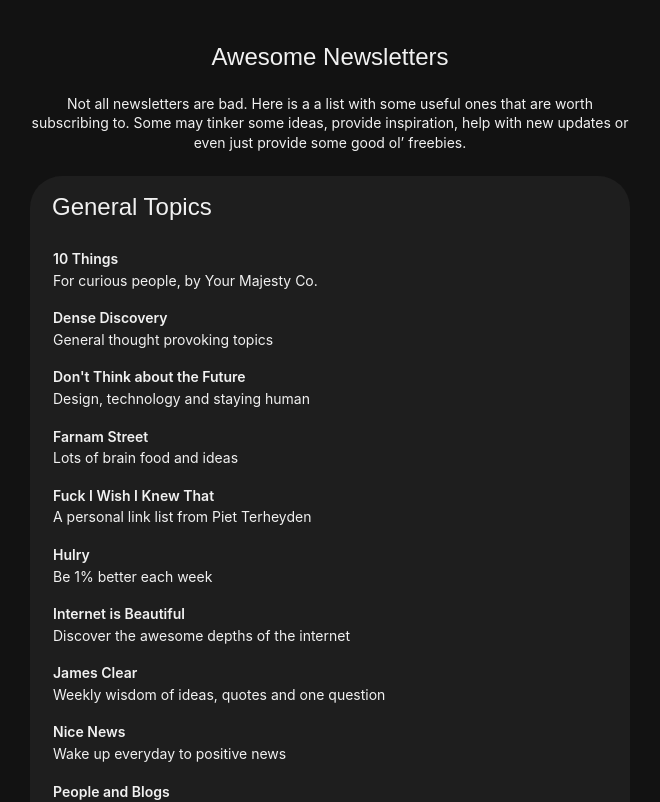
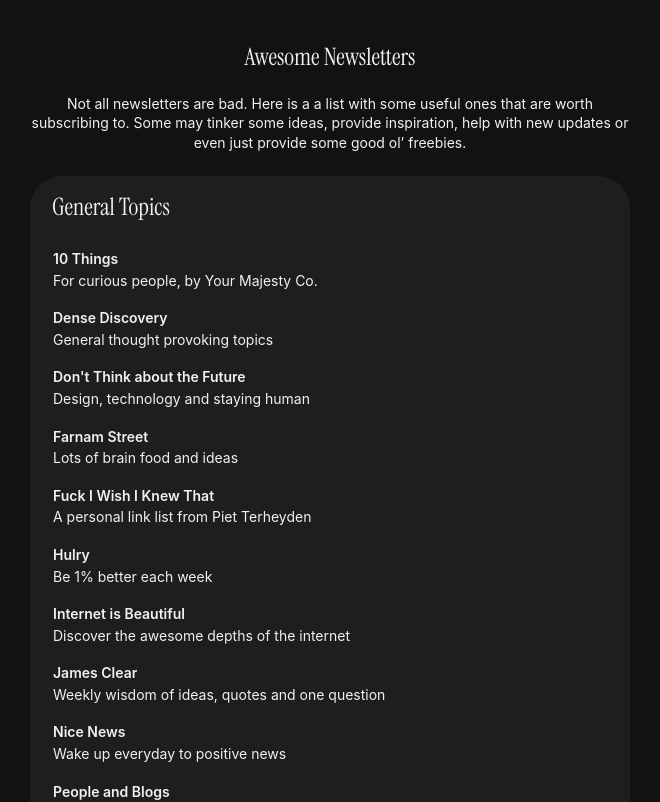
Before and after one commit to tangaroo/awesome-newsletters, a Next.js app: page / in a window 1280 px wide. Shown: the top 802 px of the page, without its empty margins (310-970 px from the left). Built offline with nearby package versions, Linux system fonts and the light colour scheme.

Commit message:
Added font

```diff
--- a/styles/styles.js
+++ b/styles/styles.js
@@ -2,6 +2,14 @@
 import { createGlobalStyle } from "styled-components";
 
 export const GlobalStyle = createGlobalStyle`
+
+@font-face {
+  font-family: Instrument Serif;
+  src: url(/InstrumentSerif-Regular.ttf);
+}
+
+@import url('https://fonts.googleapis.com/css2?family=Instrument+Serif&display=swap');
+
 
 :root {
   /* Colours */
```
Also changed, not shown: public/InstrumentSerif-Regular.ttf (added).
